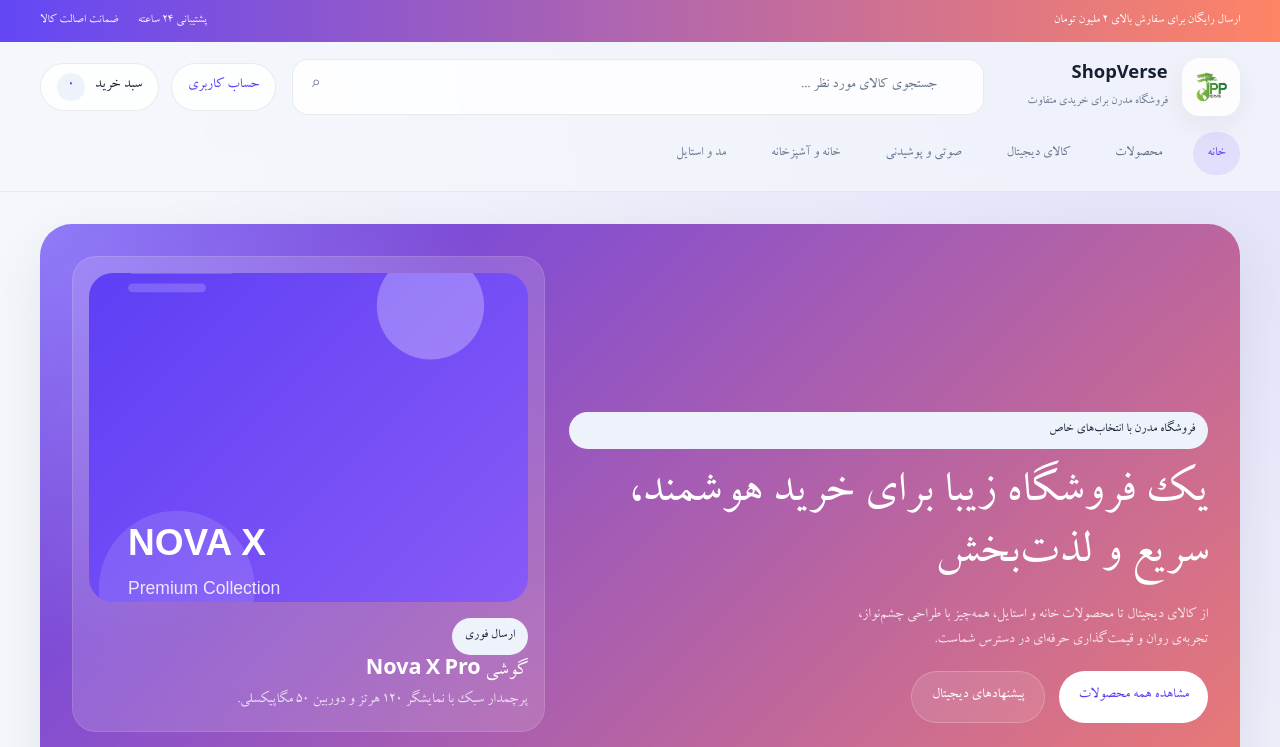
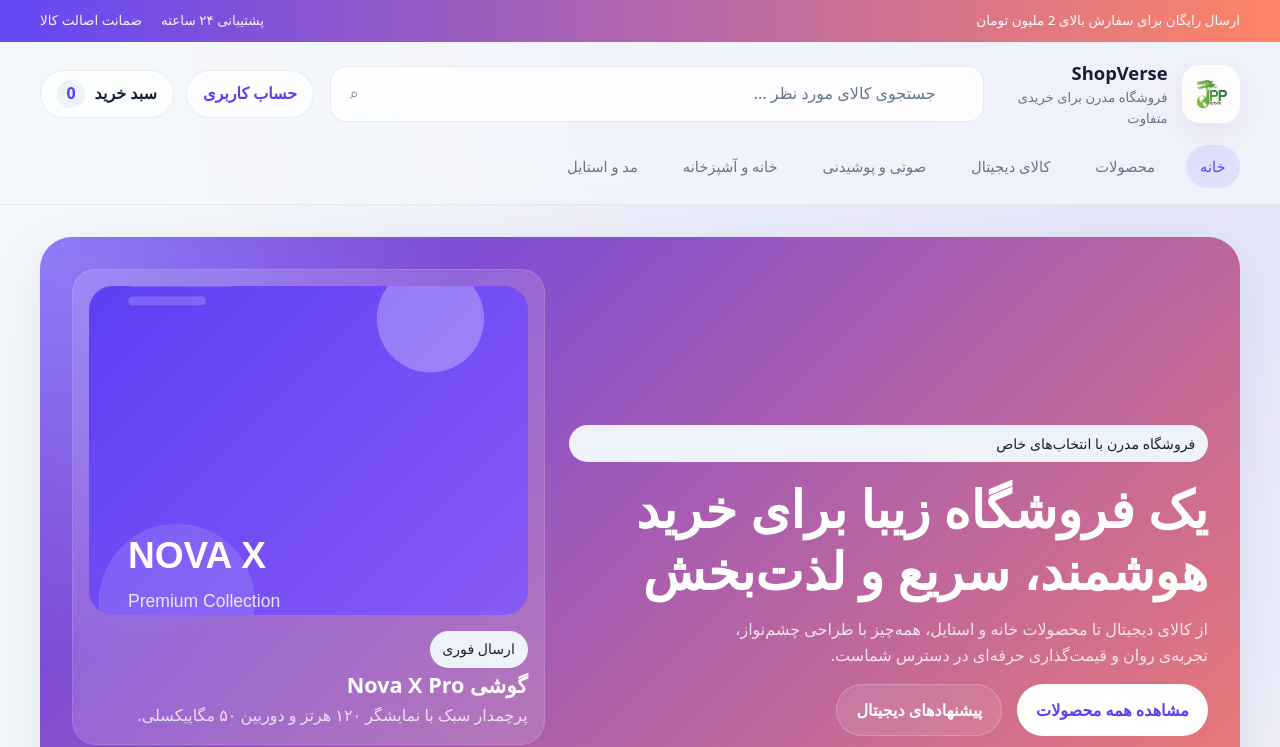
Before and after one commit to avas1436/my-shop, a Vue app in the folder frontend/: page / in a window 1280 px wide. Shown: the top 747 px of the page. Built offline with nearby package versions, Linux system fonts and the light colour scheme; no server answers.

Commit message:
feat(frontend): change font to estedad.

```diff
--- a/frontend/src/assets/font/font.css
+++ b/frontend/src/assets/font/font.css
@@ -1,15 +1,6 @@
 @font-face {
-  font-family: 'Zar';
-  src: url('./Zar.ttf') format('truetype');
-  font-weight: normal;
-  font-style: normal;
+  font-family: 'Estedad';
+  src: url('./Estedad[wght,kshd].woff2') format('woff2');
+  font-weight: 100 900;
   font-display: swap;
 }
-
-@font-face {
-  font-family: 'Zar';
-  src: url('./Zar.ttf') format('truetype');
-  font-weight: bold;
-  font-style: normal;
-  font-display: swap;
-}
```
Also changed, not shown: frontend/src/assets/font/Estedad[wght,kshd].woff2 (added), frontend/src/assets/font/Zar.ttf (deleted).
